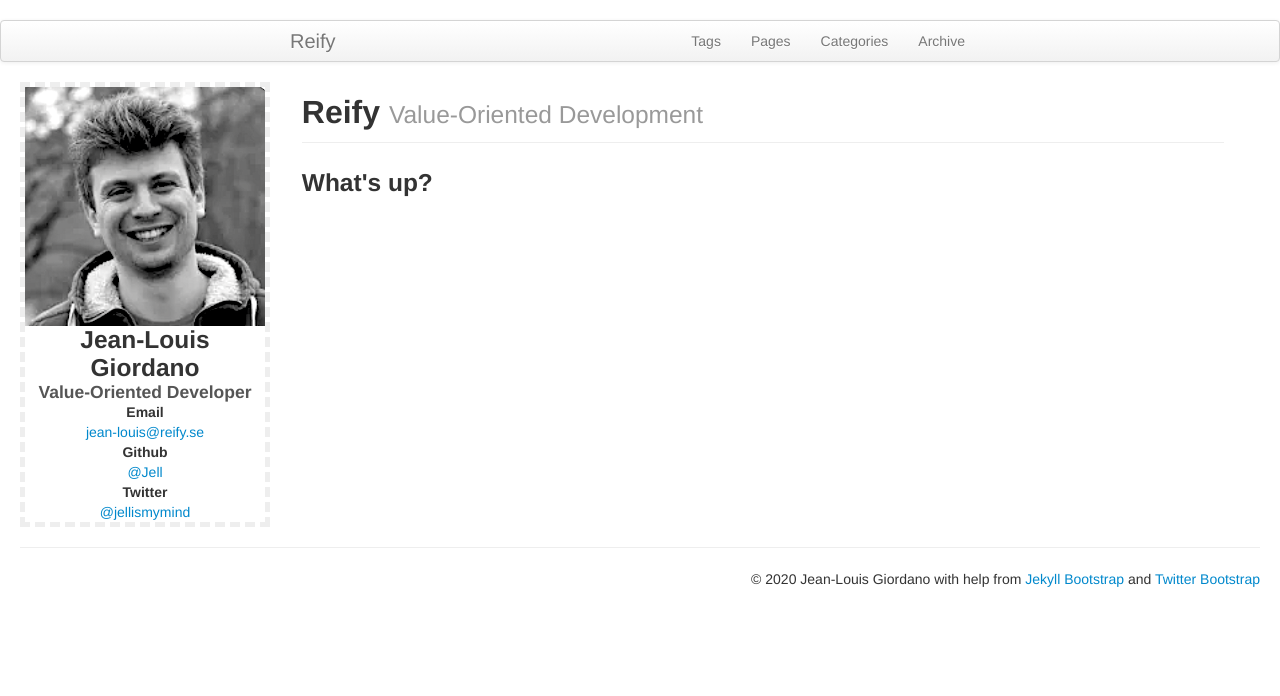
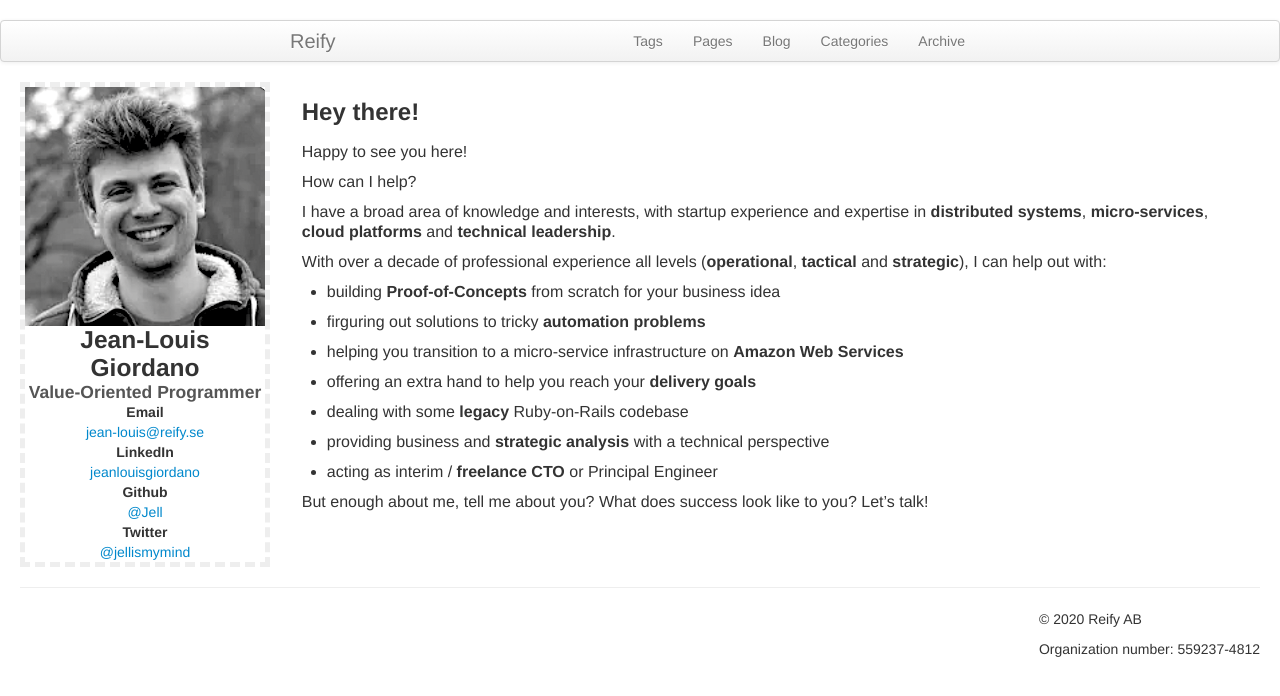
Before and after one commit to ReifyAB/reify.se, a Jekyll site: the page built from index.md, in a window 1280 px wide. Shown: the top 696 px of the page. Built offline with Jekyll 4.4.1, drawn with Linux system fonts in a browser that asks for light colours.

Commit message:
Move blog out, update landing page

```diff
--- a/_config.yml
+++ b/_config.yml
@@ -1,18 +1,18 @@
 # This is the default format.
 # For more see: http://jekyllrb.com/docs/permalinks/
-permalink: /:categories/:year/:month/:day/:title
+permalink: /blog/:year-:month-:day-:title
 
-exclude: [".rvmrc", ".rbenv-version", "README.md", "Rakefile", "changelog.md"]
+exclude: [".rvmrc", ".rbenv-version", "README.md", "Rakefile", "changelog.md", "Dockerfile", "docker-compose.yml", ".git", "CNAME"]
 highlighter: rouge
 
 # Themes are encouraged to use these universal variables
 # so be sure to set them if your theme uses them.
 #
 title : Reify
-tagline: Value-Oriented Development
+tagline: Value-Oriented Programming
 author :
   name : Jean-Louis Giordano
-  title: "Value-Oriented Developer"
+  title: "Value-Oriented Programmer"
   email : jean-louis@reify.se
   github : Jell
   twitter : jellismymind
--- a/_includes/about.html
+++ b/_includes/about.html
@@ -21,6 +21,14 @@
     {% if site.author.github %}
     <dl>
       <dt>
+        LinkedIn
+      </dt>
+      <dd>
+        <a href="https://www.linkedin.com/in/jeanlouisgiordano/" target="_blank">
+          jeanlouisgiordano
+        </a>
+      </dd>
+      <dt>
         Github
       </dt>
       <dd>
@@ -41,5 +49,6 @@
       </a>
     </dd>
     {% endif %}
+
   </dl>
 </div>
--- a/_includes/footer.html
+++ b/_includes/footer.html
@@ -1,6 +1,4 @@
 <footer>
-  <p>&copy; {{ site.time | date: '%Y' }} {{ site.author.name }}
-    with help from <a href="http://jekyllbootstrap.com" target="_blank" title="The Definitive Jekyll Blogging Framework">Jekyll Bootstrap</a>
-    and <a href="http://twitter.github.com/bootstrap/" target="_blank">Twitter Bootstrap</a>
-  </p>
+  <p>&copy; {{ site.time | date: '%Y' }} Reify AB</p>
+  <p>Organization number: 559237-4812</p>
 </footer>
--- /dev/null
+++ b/_layouts/intro.html
@@ -0,0 +1,10 @@
+---
+layout: default
+---
+{% include JB/setup %}
+
+<div class="row-fluid intro">
+  <div class="span12">
+    {{ content }}
+  </div>
+</div>
--- a/index.md
+++ b/index.md
@@ -1,20 +1,34 @@
 ---
-layout: page
+layout: intro
 title: Reify
-tagline: Value-Oriented Development
+tagline: Value-Oriented Programming
 ---
 {% include JB/setup %}
 
-<h3>What's up?</h3>
+## Hey there!
 
-<ul class="posts">
-  {% for post in site.posts %}
-  <li>
-    {% include post_listing.html %}
-    <div class="brief">
-      {{ post.content | split: '<!-- more -->' | first }}
-    </div>
-    <a href="{{ BASE_PATH }}{{ post.url }}" class="read-on pull-right">Read on →</a>
-  </li>
-  {% endfor %}
-</ul>
+Happy to see you here!
+
+How can I help?
+
+I have a broad area of knowledge and interests, with startup experience and expertise in **distributed systems**, **micro-services**, **cloud
+platforms** and **technical leadership**.
+
+With over a decade of professional experience all levels (**operational**, **tactical** and **strategic**), I can help out with:
+
+* building **Proof-of-Concepts** from scratch for your business idea
+
+* firguring out solutions to tricky **automation problems**
+
+* helping you transition to a micro-service infrastructure on **Amazon Web Services**
+
+* offering an extra hand to help you reach your **delivery goals**
+
+* dealing with some **legacy** Ruby-on-Rails codebase
+
+* providing business and **strategic analysis** with a technical perspective
+
+* acting as interim / **freelance CTO** or Principal Engineer
+
+
+But enough about me, tell me about you? What does success look like to you? Let's talk!
```
Also changed, not shown: blog/index.md (added, +21 -0 lines).
